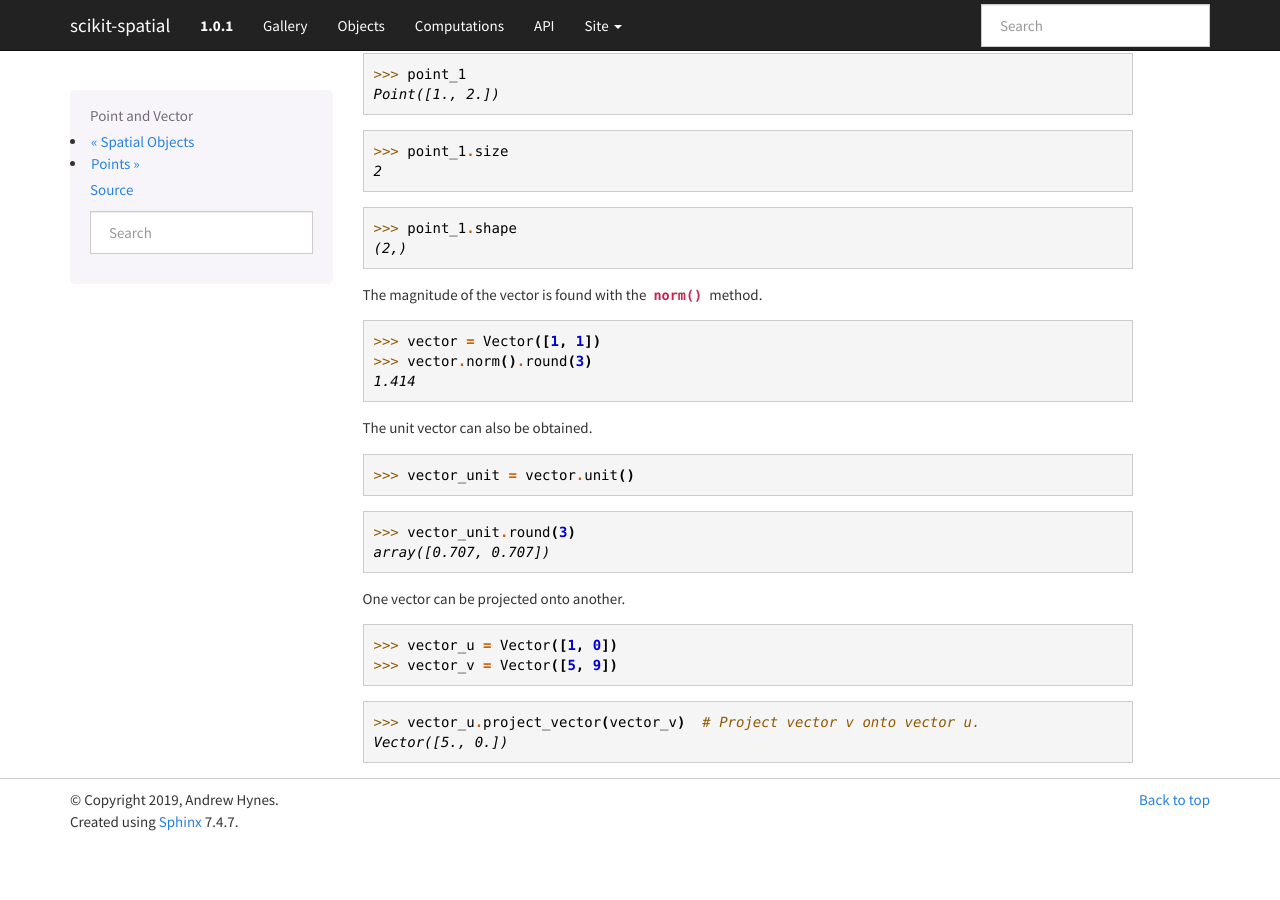
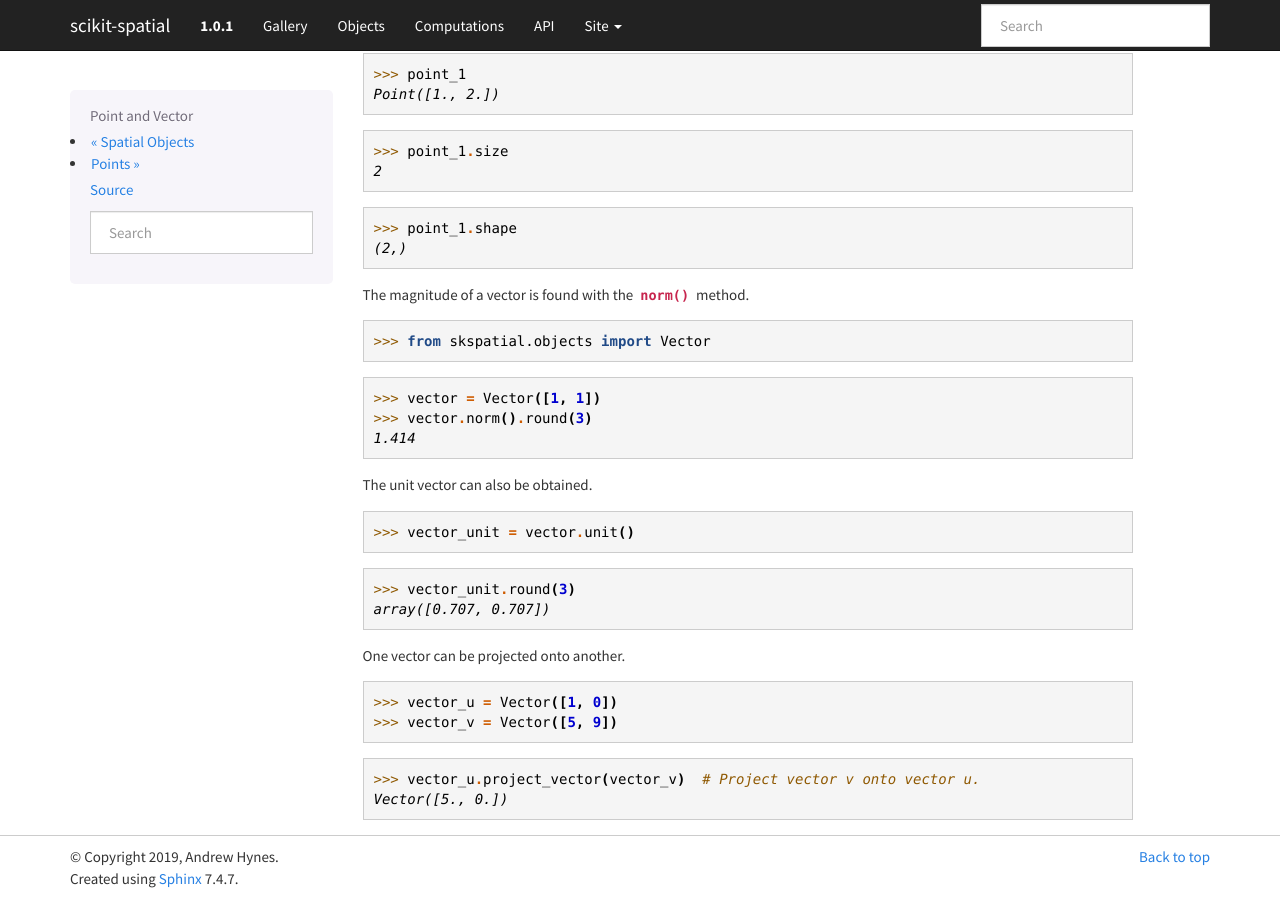
Before and after one commit to ajhynes7/scikit-spatial, a Sphinx documentation site: the page built from doc/source/objects/point_vector.rst, in a window 1280 px wide and 900 px high, scrolled down 557 px. Built offline with Sphinx 7.4.7, drawn with Linux system fonts in a browser that asks for light colours; pages that are not in the unit, such as notebooks, are missing from menus; before the commit the page ends 1400 px from its top, so only the background shows below that.

Commit message:
Add import to point_vector doc

```diff
--- a/doc/source/objects/point_vector.rst
+++ b/doc/source/objects/point_vector.rst
@@ -32,7 +32,9 @@ Point([1., 2.])
 (2,)
 
 
-The magnitude of the vector is found with the :meth:`~skspatial.objects.Vector.norm` method.
+The magnitude of a vector is found with the :meth:`~skspatial.objects.Vector.norm` method.
+
+>>> from skspatial.objects import Vector
 
 >>> vector = Vector([1, 1])
 >>> vector.norm().round(3)
```
